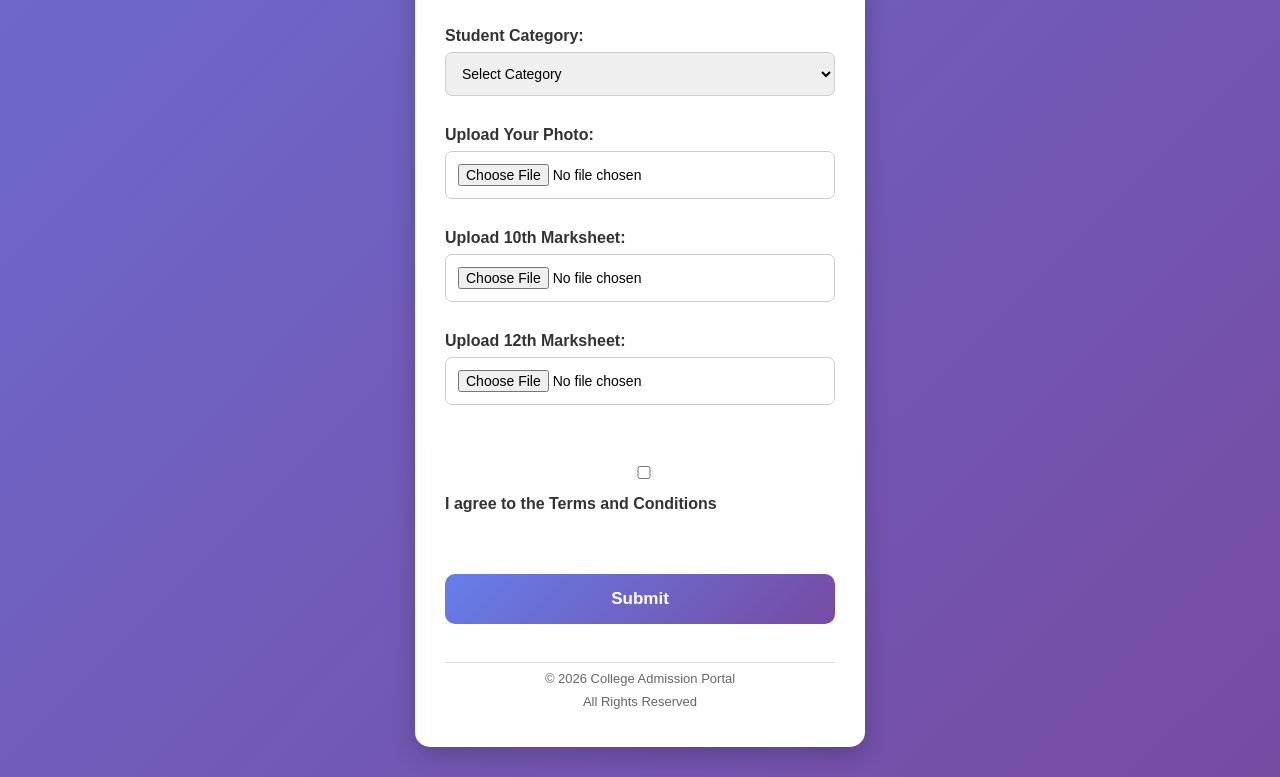
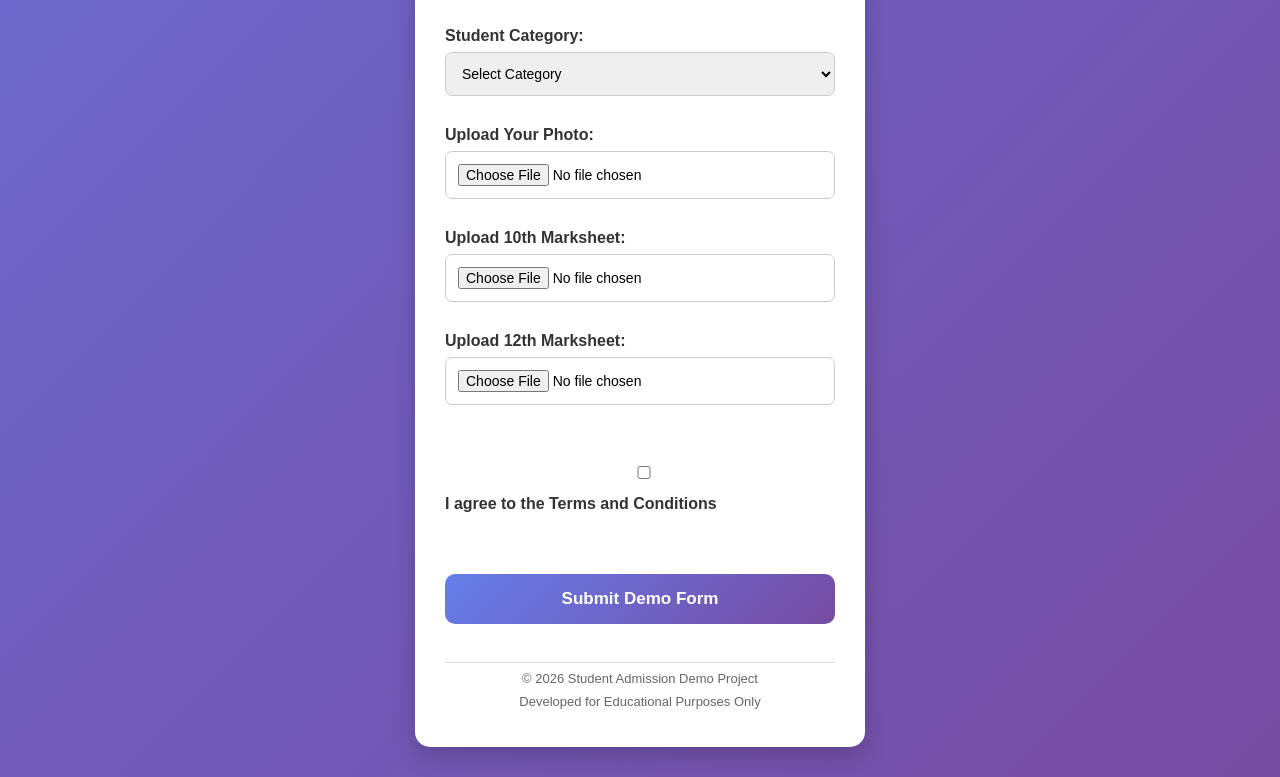
Before and after one commit to SunilMachhar/Student-Admission-Form, a plain HTML site: page index.html in a window 1280 px wide. Shown: the part 1574-2351 px from the top of the page. Drawn offline with Linux system fonts and the light colour scheme.

Commit message:
Updated admission demo branding

```diff
--- a/index.html
+++ b/index.html
@@ -9,7 +9,7 @@
 </head>
 <body>
 
-    <h1>College Admission Form</h1>
+    <h1>College Admission Form - Demo</h1>
     <p style="color: red; text-align: center;">
     Educational Demo Project Only.
     Do not enter real personal information or upload real documents.
@@ -115,12 +115,12 @@
         <br><br>
 
 
-        <button type="submit">Submit</button>
+        <button type="submit">Submit Demo Form</button>
     <br><br>
 <hr>
 
-<p>© 2026 College Admission Portal</p>
-<p>All Rights Reserved</p>
+<p>© 2026 Student Admission Demo Project</p>
+<p>Developed for Educational Purposes Only</p>
 </form>
 <script src="script.js"></script>
 </body>
```
